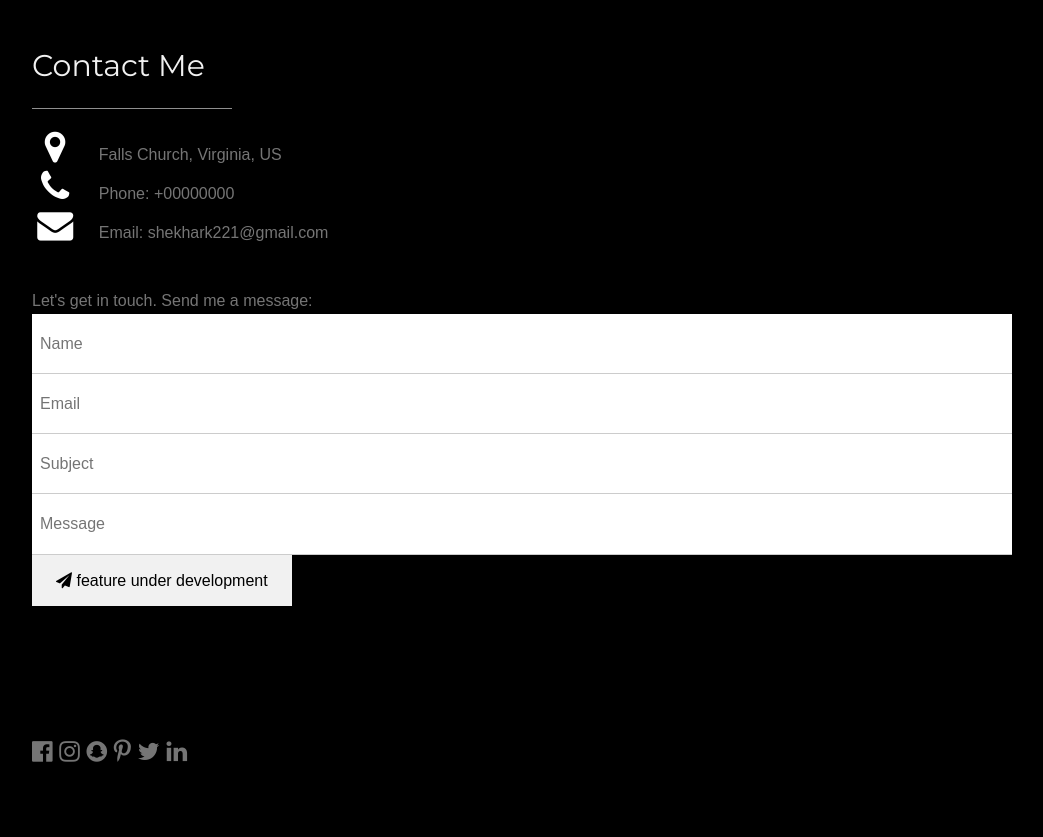
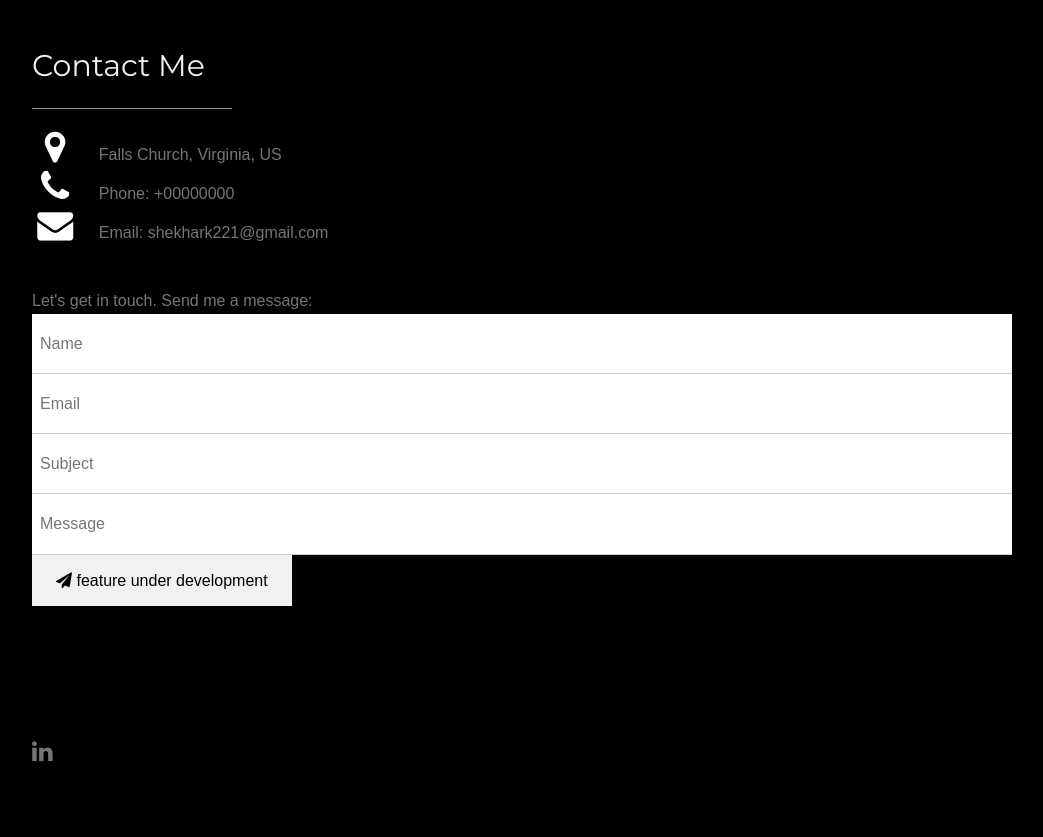
Before and after one commit to shekharmnnit/shekhar.github.io, a website built with Parcel: page index.html in a window 1280 px wide. Shown: the part 2405-3242 px from the top of the page, without its empty margins (178-1221 px from the left). Built offline with nearby package versions, Linux system fonts and the light colour scheme.

Commit message:
pot page

```diff
--- a/index.html
+++ b/index.html
@@ -369,12 +369,13 @@ body, h1,h2,h3,h4,h5,h6 {font-family: "Montserrat", sans-serif}
 
     <!-- Footer -->
   <footer class="w3-content w3-padding-64 w3-text-grey w3-xlarge">
-    <i class="fa fa-facebook-official w3-hover-opacity"></i>
+    <!-- <i class="fa fa-facebook-official w3-hover-opacity"></i>
     <i class="fa fa-instagram w3-hover-opacity"></i>
     <i class="fa fa-snapchat w3-hover-opacity"></i>
     <i class="fa fa-pinterest-p w3-hover-opacity"></i>
-    <i class="fa fa-twitter w3-hover-opacity"></i>
-    <i class="fa fa-linkedin w3-hover-opacity"></i>
+    <i class="fa fa-twitter w3-hover-opacity"></i> -->
+    <a href="https://www.linkedin.com/in/shekhark221/"><i class="fa fa-linkedin w3-hover-opacity"></i></a>
+
   <!-- End footer -->
   </footer>
 
```
